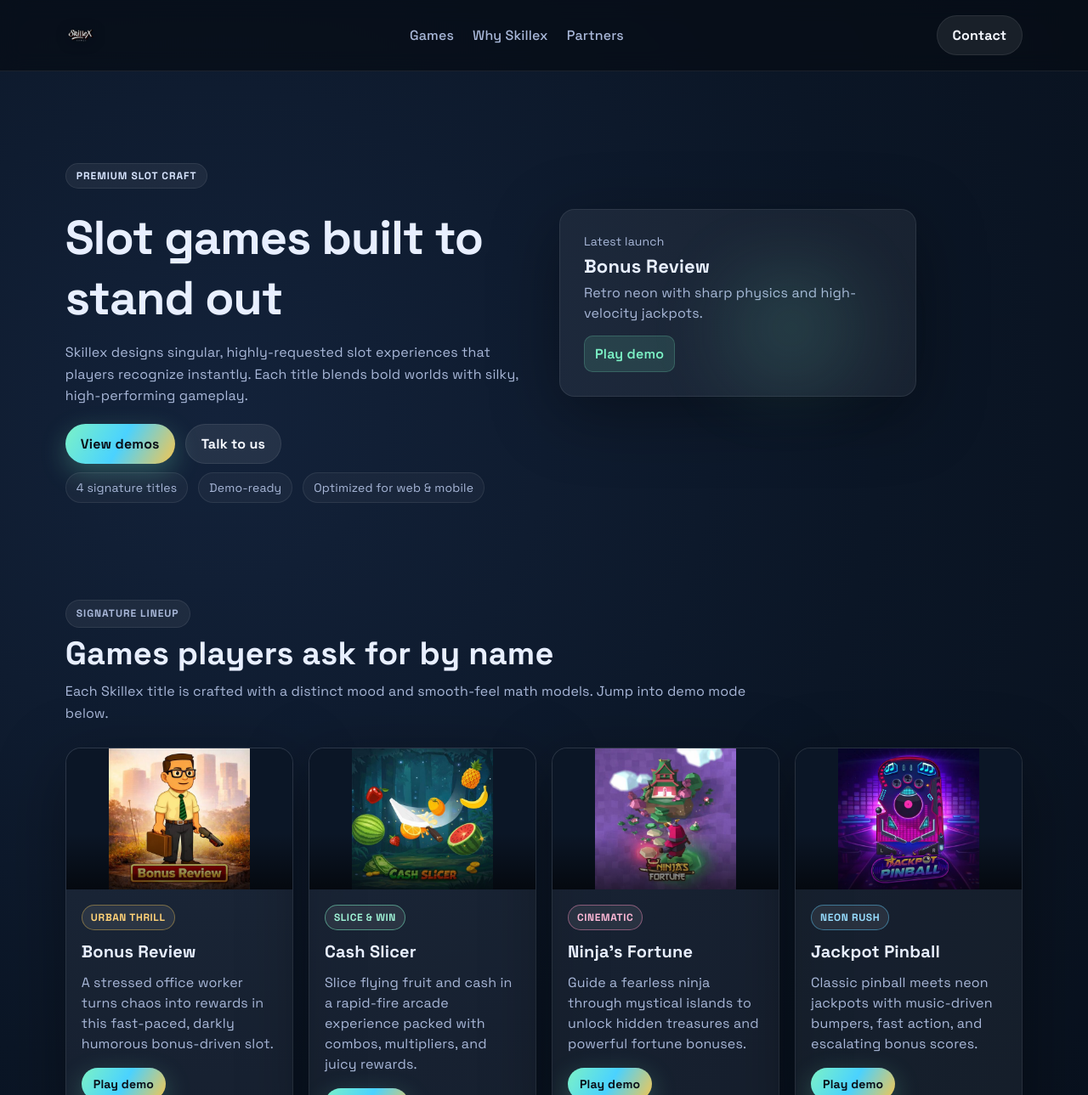
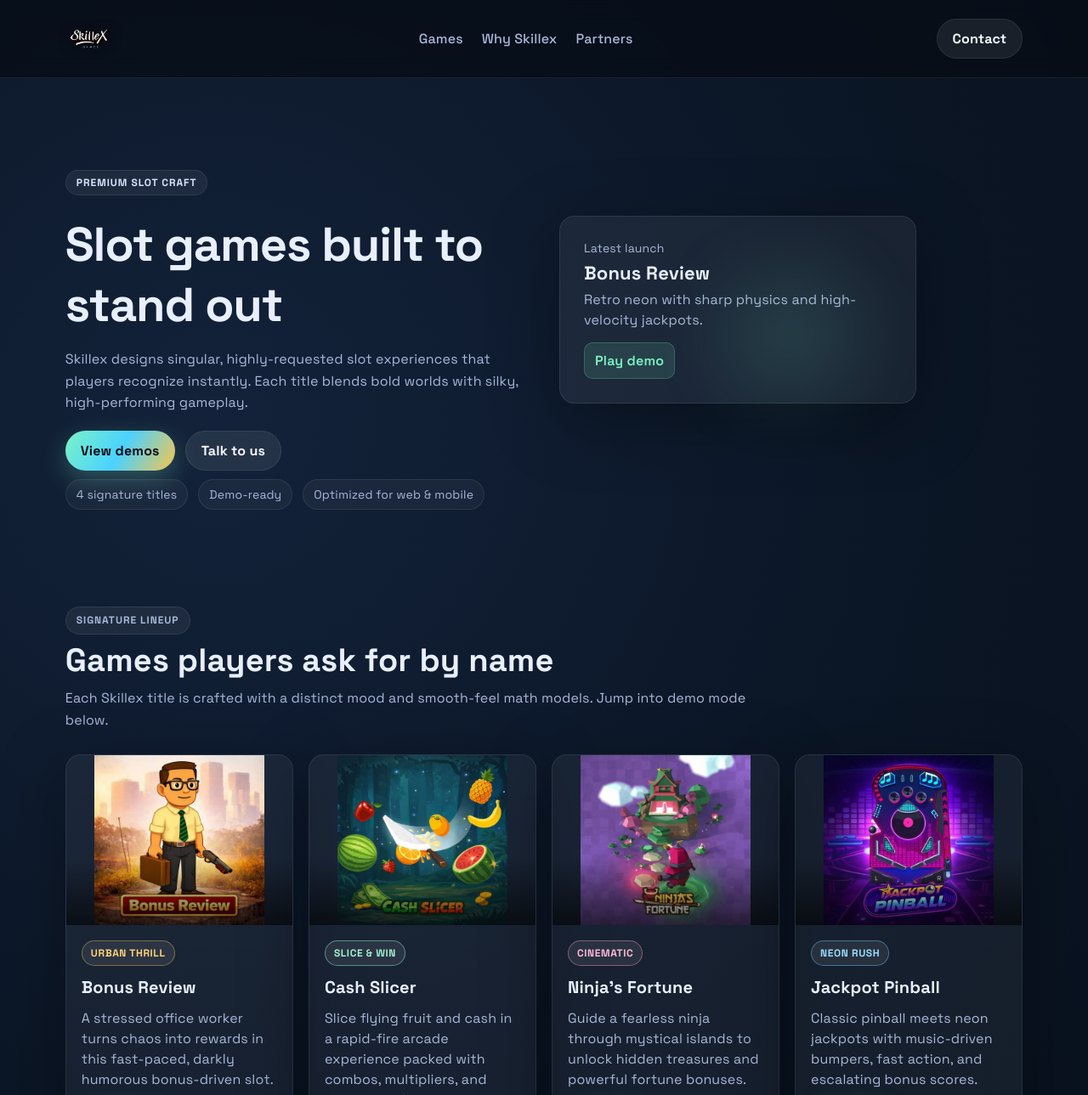
Before and after one commit to ppgamedevs/Skillex, a plain HTML site: page index.html in a window 1280 px wide. Shown: the top 1289 px of the page at 85% size. Drawn offline with Linux system fonts and the light colour scheme.

Commit message:
Update logo image heights and adjust game image aspect ratio for improved layout

```diff
--- a/styles.css
+++ b/styles.css
@@ -62,11 +62,11 @@ body {
 }
 
 .top-bar .logo-img {
-  height: 35px;
+  height: 55px;
 }
 
 .footer__brand .logo-img {
-  height: 40px;
+  height: 55px;
   margin-bottom: 8px;
 }
 
@@ -284,9 +284,9 @@ body {
 
 .game-image {
   position: relative;
-  aspect-ratio: 16 / 10;
+  aspect-ratio: 16 / 12;
   overflow: hidden;
-  background: #0b1626;
+  background: transparent;
 }
 
 .game-image::after {
```
